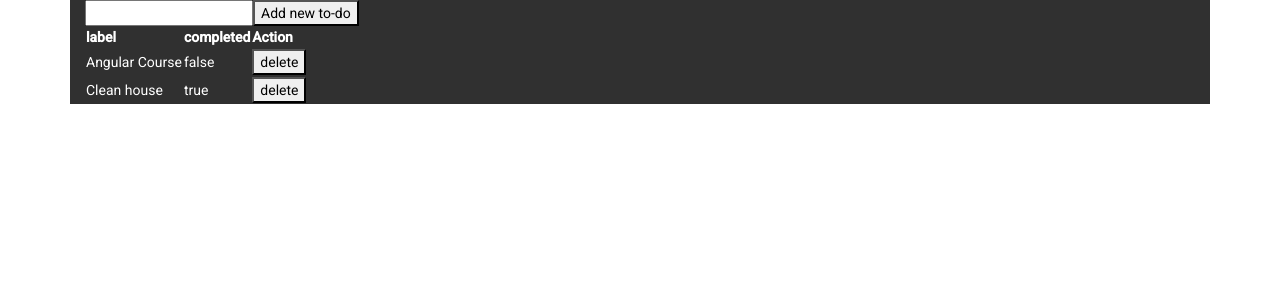
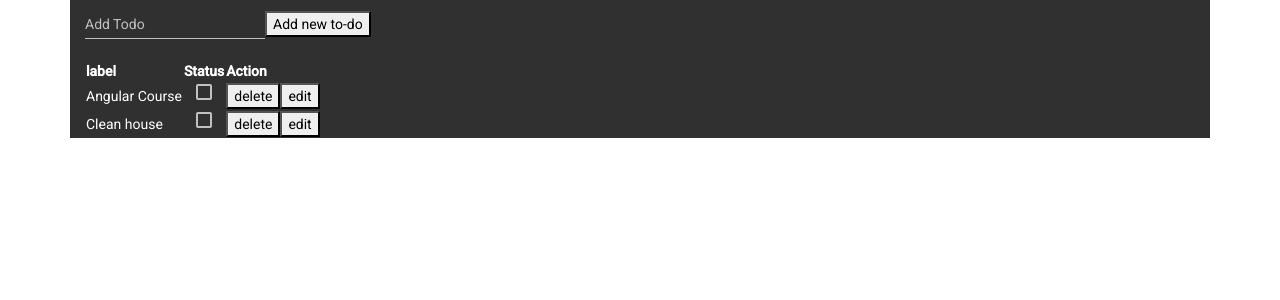
Before and after one commit to sdatrey/todo-angular, an Angular app: page / in a window 1280 px wide. Shown: the top 300 px of the page. Built offline with nearby package versions, Linux system fonts and the light colour scheme.

Commit message:
Adding some ner

```diff
--- a/angular.json
+++ b/angular.json
@@ -24,9 +24,8 @@
               "src/assets"
             ],
             "styles": [
-              "./node_modules/@angular/material/prebuilt-themes/pink-bluegrey.css",
-              "./node_modules/bootstrap/dist/css/bootstrap.css"
-             ,
+              "./node_modules/@angular/material/prebuilt-themes/purple-green.css",
+              "./node_modules/bootstrap/dist/css/bootstrap.css",
               "src/styles.css"
             ],
             "scripts": [
@@ -94,7 +93,7 @@
               "src/assets"
             ],
             "styles": [
-              "./node_modules/@angular/material/prebuilt-themes/pink-bluegrey.css",
+              "./node_modules/@angular/material/prebuilt-themes/purple-green.css",
               "src/styles.css"
             ],
             "scripts": []
--- a/src/app/app.module.ts
+++ b/src/app/app.module.ts
@@ -9,6 +9,7 @@ import { MatSliderModule } from '@angular/material/slider';
 import {MatInputModule} from '@angular/material/input';
 import {MatNativeDateModule} from '@angular/material/core';
 import { InputComponent } from './input/input.component';
+import { MatCheckboxModule } from '@angular/material/checkbox';
 
 @NgModule({
   declarations: [
@@ -25,6 +26,7 @@ import { InputComponent } from './input/input.component';
     MatInputModule,
     MatNativeDateModule,
     ReactiveFormsModule,
+    MatCheckboxModule
 
 
   ],
--- a/src/app/input/input.component.css
+++ b/src/app/input/input.component.css
@@ -0,0 +1,8 @@
+form{
+    height: 60px;
+    width: 100%;
+}
+.example-margin {
+    margin: 0 12px;
+
+  }
--- a/src/app/input/input.component.html
+++ b/src/app/input/input.component.html
@@ -2,23 +2,31 @@
     <div class="row">
       <div class="col-sm-12">
         <form [formGroup]="inputForm" class="example-form" >
-            <input matInput
+            <!-- <input matInput
             #newTodo
-            formControlName="to-do">
-          <button (click) ="addnewTodo(newTodo.value)">Add new to-do</button>
+            formControlName="todo"> -->
+            <mat-form-field class="example-full-width">
+              <mat-label>Add Todo</mat-label>
+              <input matInput placeholder="Ex. Pizza" value="Sushi"
+              #newTodo
+              formControlName="todo">
+            </mat-form-field>
+              <button (click) ="addnewTodo(newTodo.value)">Add new to-do</button>
         </form>
        <table>
          <tr>
            <th>label</th>
-           <th>completed</th>
+            <th>Status
+            </th>
            <th>Action</th>
          </tr>
          <tr
-         *ngFor="let todo of todos">
+         *ngFor="let todo of todos; let i = index">
          <td>{{ todo.label }}</td>
-         <td>{{ todo.completed }}</td>
+         <td>  <mat-checkbox class="example-margin"></mat-checkbox></td>
          <td>
            <button (click)= "deleteTodo(todo)">delete</button>
+           <button (click) = "editTodo(i)">edit</button>
          </td>
         </tr>
        </table>
--- a/src/app/input/input.component.ts
+++ b/src/app/input/input.component.ts
@@ -1,5 +1,6 @@
 import { Component, OnInit } from '@angular/core';
 import { FormGroup, FormControl } from '@angular/forms';
+import { state } from '@angular/animations';
 
 @Component({
   selector: 'app-input',
@@ -8,6 +9,8 @@ import { FormGroup, FormControl } from '@angular/forms';
 })
 export class InputComponent implements OnInit {
   inputForm: FormGroup;
+  editingMode: boolean;
+  editingIndex: number;
   todos = [
     {
       label: 'Angular Course',
@@ -17,26 +20,49 @@ export class InputComponent implements OnInit {
       label: 'Clean house',
       completed: true
     }
+
   ]
 
 
   ngOnInit(){
     this.inputForm = new FormGroup({
-      'to-do': new FormControl(null)
+      todo: new FormControl(null)
     });
+    this.editingMode = false;
 
   }
   addnewTodo(newTodoLabel){
+    if (!this.editingMode) {
     var newTodo= {
       label: newTodoLabel,
       completed: false
     };
     this.todos.push(newTodo);
+  } else {
+    this.todos[this.editingIndex] = {
+      completed: false, label: newTodoLabel
+    }
+    this.editingMode = false;
+    this.editingIndex = -1;
+  }
   }
   deleteTodo(todo){
     const index = this.todos.indexOf(todo);
     this.todos.splice(index, 1);
   }
+  todoComplete(){
+
+  }
+  editTodo(index: number){
+    this.editingMode = true;
+    this.editingIndex = index;
+    console.log(index);
+    const todo = this.todos[index];
+    this.inputForm.setValue({
+      todo: todo.label
+    });
+  }
+
 
 
 }
```
